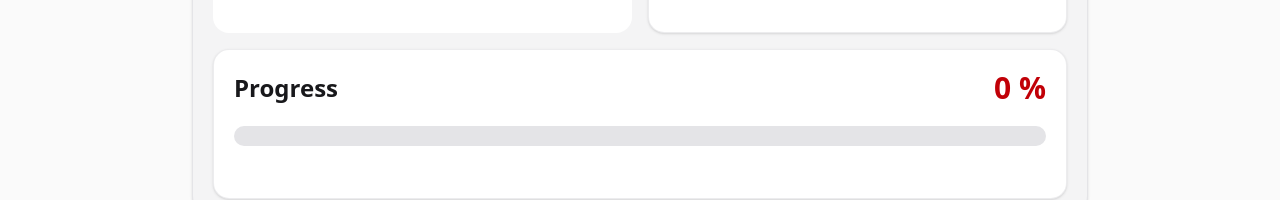
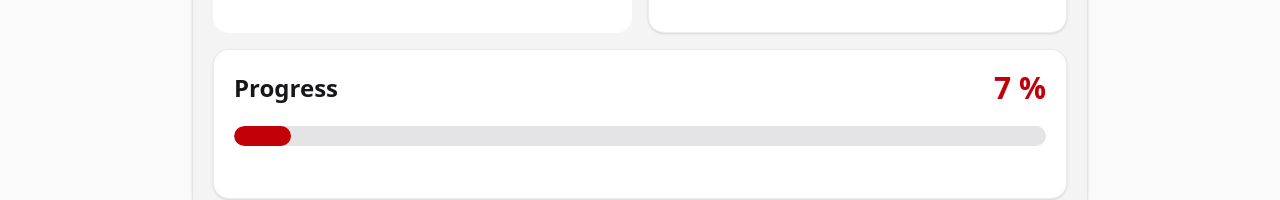
Before and after one commit to mntandrei/skill-tracker, a Next.js app: page /Dashboard in a window 1280 px wide. Shown: the part 421-621 px from the top of the page. Built offline with nearby package versions, Linux system fonts and the light colour scheme.

Commit message:
progress tab update with dynamic progress value

```diff
--- a/src/app/components/dashboard/PannelSkills.tsx
+++ b/src/app/components/dashboard/PannelSkills.tsx
@@ -13,7 +13,7 @@ export default function PannelSkills() {
       <SelectTab />
       <StreakTab />
       <div className="md:col-span-2">
-        <ProgressTab />
+        <ProgressTab progress={7} />
       </div>
     </section>
   );
--- a/src/app/components/dashboard/ProgressTab.tsx
+++ b/src/app/components/dashboard/ProgressTab.tsx
@@ -1,8 +1,11 @@
 "use client";
 import { useState } from "react";
 
-export default function ProgressTab() {
+type ProgressTabProps = {
+  progress: number;
+};
 
+export default function ProgressTab({ progress }: ProgressTabProps) {
 
   return (
     <div className="min-h-[125px] rounded-2xl border border-zinc-200/70 bg-white p-4 shadow-sm sm:min-h-[150px] sm:p-5 dark:border-zinc-700 dark:bg-zinc-800">
@@ -11,11 +14,11 @@ export default function ProgressTab() {
           Progress
         </h2>
         <span className="text-2xl font-bold sm:text-3xl text-red-700">
-          0 %
+          {progress} %
         </span>
       </div>
       <div className="mt-5 h-5 w-full overflow-hidden rounded-full bg-zinc-200 dark:bg-zinc-700">
-        <div className="h-full w-[0%] rounded-full bg-red-700" />
+        <div style={{width: `${progress}%`}} className="h-full rounded-full bg-red-700" />
       </div>
     </div>
   );
```
